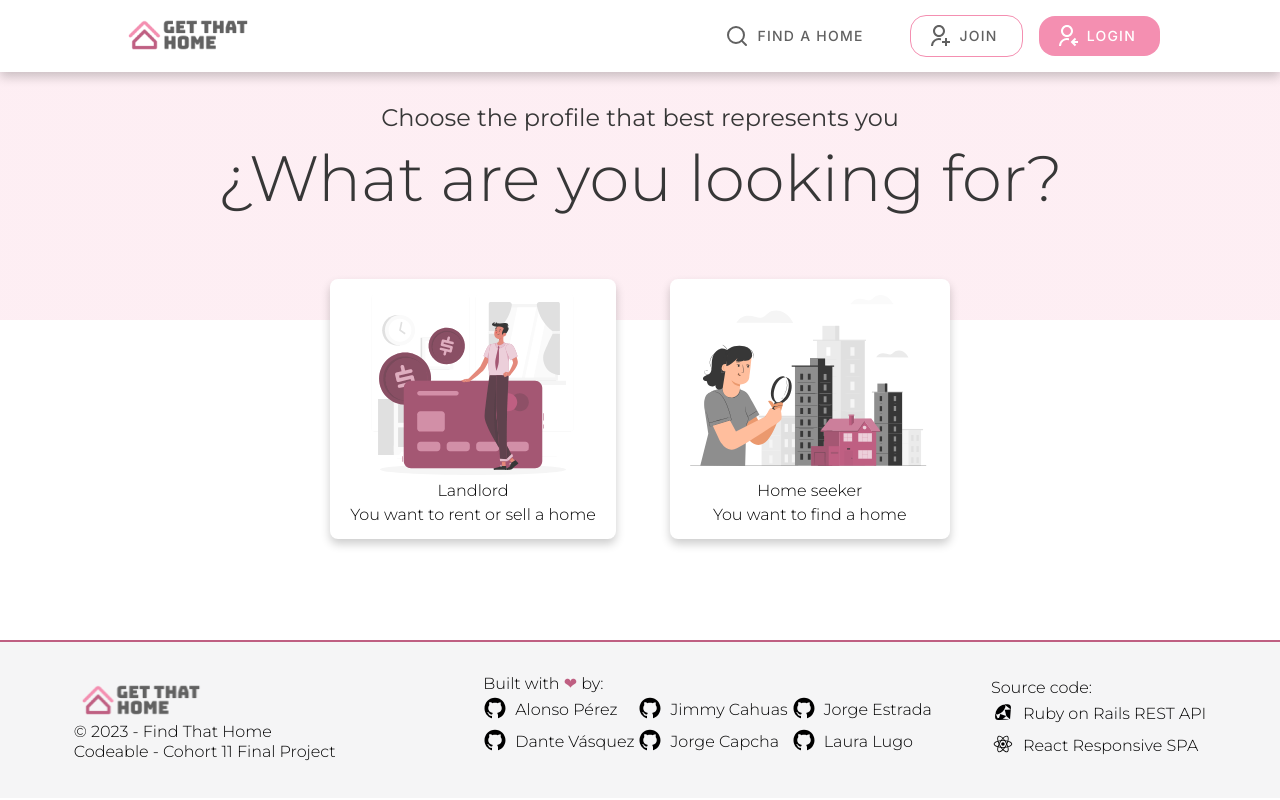
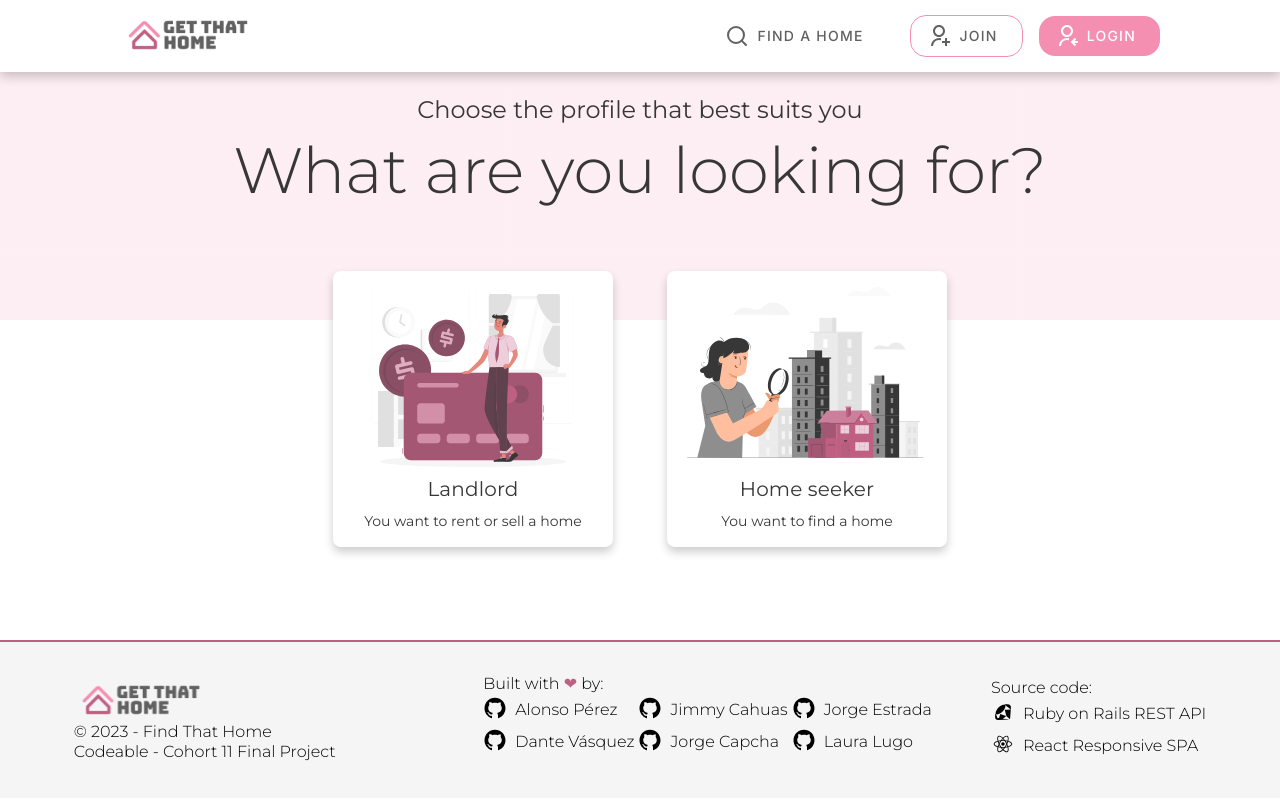
Before and after one commit to Kamaqen/c11-team1-getThatHome, a React (Vite) app: page /signup in a window 1280 px wide. Built offline with nearby package versions, Linux system fonts and the light colour scheme.

Commit message:
UPDATE: headline6 and subtitle2

```diff
--- a/src/components/SignupPage_components/SignupLanding.jsx
+++ b/src/components/SignupPage_components/SignupLanding.jsx
@@ -20,6 +20,7 @@ const Text = styled.div`
   flex-direction: column;
   align-items: center;
   gap: 8px;
+  text-align: center;
 `;
 
 const ProfileContainer = styled.div`
@@ -46,25 +47,25 @@ const Signuplanding = ({ setRole }) => {
     <Mainbackground>
       <ContentContainer>
         <Text className="headline5">
-          Choose the profile that best represents you
+          Choose the profile that best suits you
         </Text>
-        <Text className="headline2">¿What are you looking for?</Text>
+        <Text className="headline2">What are you looking for?</Text>
         <ProfileContainer>
           <ProfileCard
             className="j-center Headline6"
             onClick={() => setRole("landlord")}
           >
             <img src="src/assets/rafiki.svg" alt="rafiki" />
-            <Text>Landlord</Text>
-            <Text className="Subtitle2">You want to rent or sell a home</Text>
+            <Text className="headline6">Landlord</Text>
+            <Text className="subtitle2">You want to rent or sell a home</Text>
           </ProfileCard>
           <ProfileCard
             className="j-center Headline6"
             onClick={() => setRole("home_seeker")}
           >
             <img src="src/assets/pana.svg" alt="pana" />
-            <Text>Home seeker</Text>
-            <Text className="Subtitle2">You want to find a home</Text>
+            <Text className="headline6">Home seeker</Text>
+            <Text className="subtitle2">You want to find a home</Text>
           </ProfileCard>
         </ProfileContainer>
       </ContentContainer>
--- a/src/styles/typography.css
+++ b/src/styles/typography.css
@@ -70,6 +70,8 @@ caption,
     font-weight: 500;
     line-height: 28px;
     color: #373737;
+    letter-spacing: 0.15px;
+    font-style: normal;
 }
 
 .subtitle1 {
```
